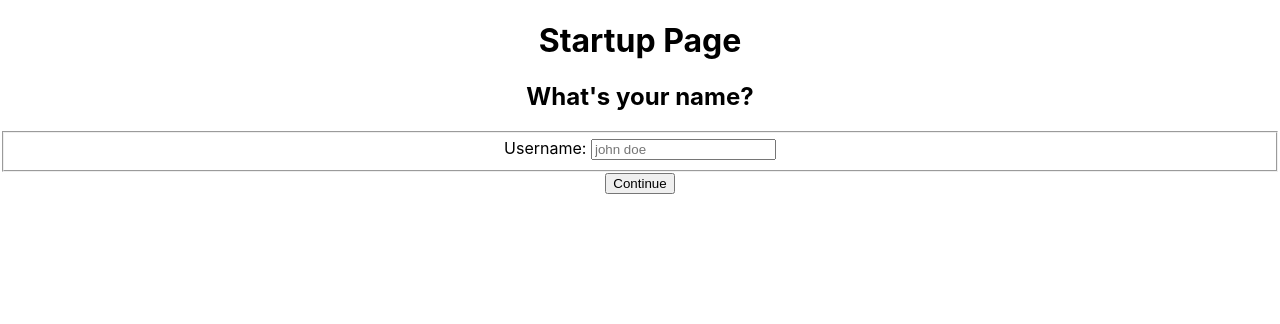
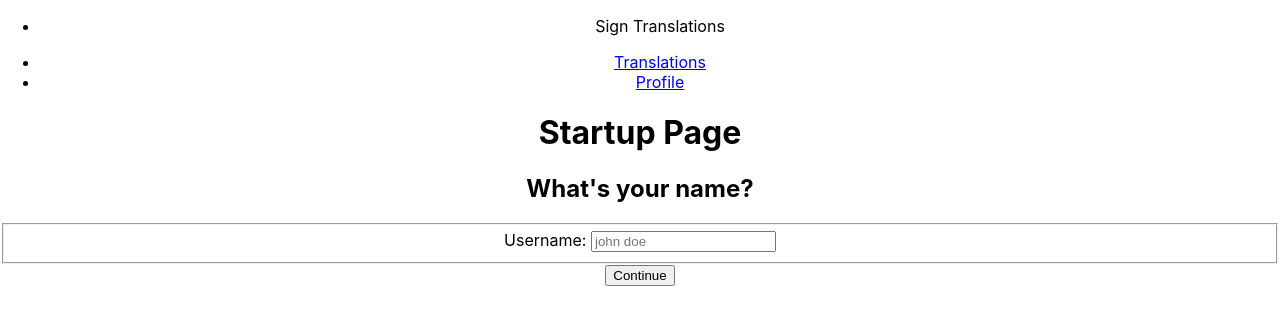
Before and after one commit to s325909/react-sign-language-translator, a React (Create React App) app: page / in a window 1280 px wide. Shown: the top 324 px of the page. Built offline with nearby package versions, Linux system fonts and the light colour scheme; no server answers.

Commit message:
FEAT: Navbar.jsx component used in App.js to navigate between Profile and Translation page

```diff
--- a/src/App.js
+++ b/src/App.js
@@ -3,6 +3,7 @@
 import Startup from "./views/Startup";
 import Translation from "./views/Translation";
 import Profile from "./views/Profile";
+import Navbar from "./components/Navbar/Navbar";
 
 function App() {
 	// API key from .env
@@ -14,6 +15,7 @@
 	return (
 		<BrowserRouter>
 			<div className="App">
+				<Navbar />
 				<Routes>
 					<Route path="/" element={<Startup />} />
 					<Route path="/translation" element={<Translation />} />
--- /dev/null
+++ b/src/components/Navbar/Navbar.jsx
@@ -0,0 +1,20 @@
+import { NavLink } from "react-router-dom";
+
+const Navbar = () => {
+	return (
+		<nav>
+			<ul>
+				<li>Sign Translations</li>
+			</ul>
+			<ul>
+				<li>
+					<NavLink to="/translation">Translations</NavLink>
+				</li>
+				<li>
+					<NavLink to="/profile">Profile</NavLink>
+				</li>
+			</ul>
+		</nav>
+	);
+};
+export default Navbar;
```
